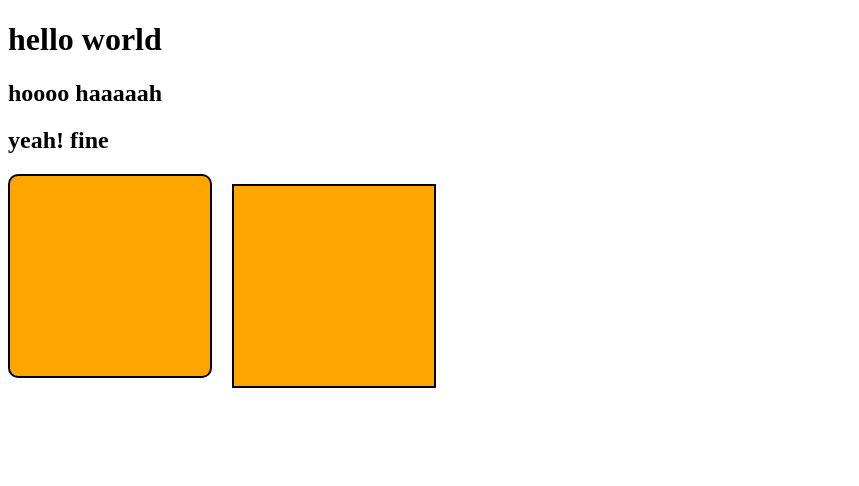
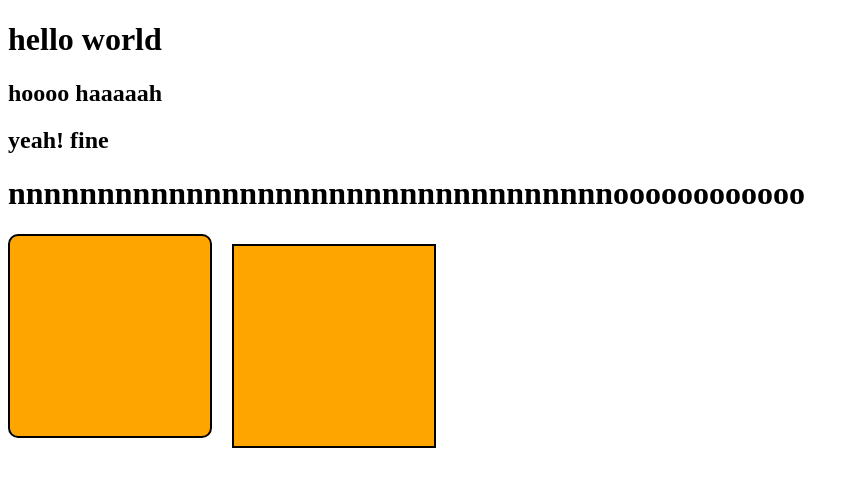
Before and after one commit to hemanth34/mchoco.rep1, a plain HTML site: page index.html in a window 1280 px wide. Shown: the whole page, without its empty margins (0-859 px from the left). Drawn offline with Linux system fonts and the light colour scheme.

Commit message:
branch testing

```diff
--- a/index.html
+++ b/index.html
@@ -30,6 +30,7 @@
      <h1>hello world</h1>
      <h2>hoooo haaaaah</h2>
         <h2>yeah! fine</h2>
+        <h1>nnnnnnnnnnnnnnnnnnnnnnnnnnnnnnnnnnoooooooooooo</h1>
      <div id="div1"></div>
      <div id="div2"></div>
 
```
